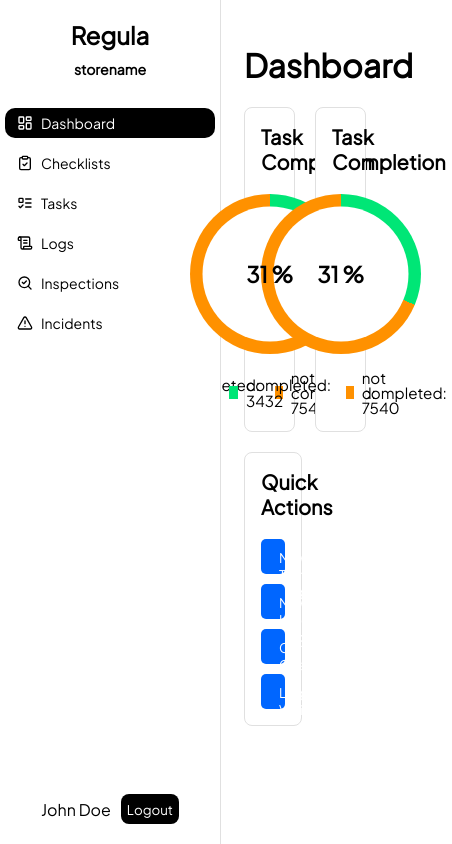
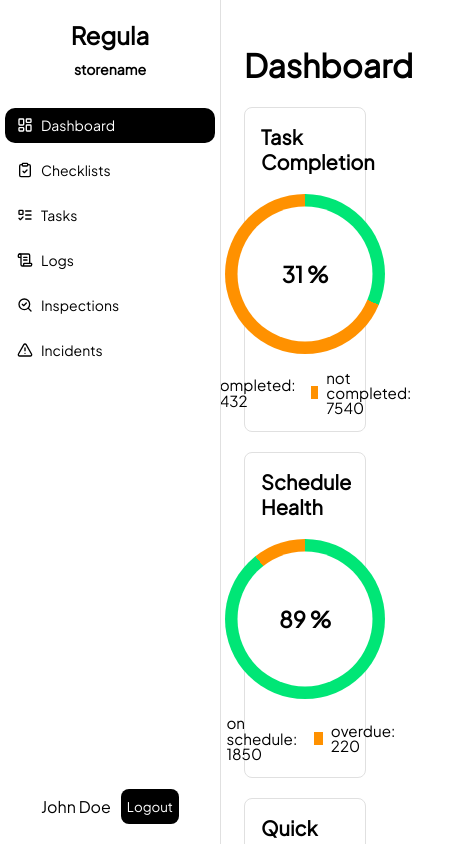
Before and after one commit to siguraso/fullstack-project-v26, a Vue app in the folder frontend/: page / in a window 390 px wide. Shown: the top 844 px of the page, 452 px wide, since content can reach past the window. Built offline with nearby package versions, Linux system fonts and the light colour scheme; the HTML template or start-up script is replaced by a standard one.

Commit message:
added MyTask component and made the dashboard more responsive

```diff
--- a/frontend/src/assets/main.css
+++ b/frontend/src/assets/main.css
@@ -7,11 +7,12 @@
   --bg: #ffffff;
   --primary: #0066ff;
   --primary-hover: rgb(0, 65, 162);
-  --primary-active: rgb(0, 50, 125);
+  --primary-active: rgb(0, 34, 85);
   --secondary: #00e676;
   --tertiary: #ff9100;
   --neutral: #000000;
   --stroke: #e0e0e0;
+  --text-secondary: #727272;
 }
 
 html * {
@@ -35,7 +36,7 @@ input {
 
 button {
   border-radius: 10px;
-  height: 35px;
+  min-height: 35px;
   border: none;
   background-color: var(--primary);
   color: var(--bg);
--- a/frontend/src/views/dashboard/Dashboard.vue
+++ b/frontend/src/views/dashboard/Dashboard.vue
@@ -1,50 +1,224 @@
 <script lang="ts" setup>
+import { ref } from 'vue'
 import Card from '@/components/ui/Card.vue'
 import PieChart from './components/PieChart.vue'
 import QuickActions from './components/QuickActions.vue'
+import MyTasks from './components/MyTasks.vue'
+
+type DashboardState = 'ready' | 'loading' | 'error'
+
+const dashboardState = ref<DashboardState>('ready')
+const hasAssignedTasks = ref(true)
+
+const primaryChart = {
+  greenPiece: 3432,
+  orangePiece: 7540,
+  greenLabel: 'completed',
+  orangeLabel: 'not completed',
+}
+
+const secondaryChart = {
+  greenPiece: 1850,
+  orangePiece: 220,
+  greenLabel: 'on schedule',
+  orangeLabel: 'overdue',
+}
+
+const retryLoad = () => {
+  dashboardState.value = 'ready'
+}
 </script>
 
 <template>
   <h1>Dashboard</h1>
   <div class="dashboard-grid">
-    <Card>
+    <Card class="tile tile-main-chart">
       <template #card-header> Task Completion </template>
 
       <template #card-content>
+        <div v-if="dashboardState === 'loading'" class="placeholder-stack">
+          <div class="placeholder placeholder-circle" />
+          <div class="placeholder placeholder-line" />
+          <div class="placeholder placeholder-line short" />
+        </div>
+
+        <div v-else-if="dashboardState === 'error'" class="tile-state">
+          <p>Could not load chart data.</p>
+          <button class="state-btn" @click="retryLoad">Retry</button>
+        </div>
+
         <PieChart
-          :greenPiece="3432"
-          :orangePiece="7540"
-          :greenLabel="'completed'"
-          :orangeLabel="'not completed'"
+          v-else
+          :greenPiece="primaryChart.greenPiece"
+          :orangePiece="primaryChart.orangePiece"
+          :greenLabel="primaryChart.greenLabel"
+          :orangeLabel="primaryChart.orangeLabel"
         />
       </template>
     </Card>
 
-    <Card>
-      <template #card-header> Task Completion </template>
+    <Card class="tile tile-secondary-chart">
+      <template #card-header> Schedule Health </template>
 
       <template #card-content>
+        <div v-if="dashboardState === 'loading'" class="placeholder-stack">
+          <div class="placeholder placeholder-circle" />
+          <div class="placeholder placeholder-line" />
+        </div>
+
+        <div v-else-if="dashboardState === 'error'" class="tile-state">
+          <p>Could not load schedule data.</p>
+          <button class="state-btn" @click="retryLoad">Retry</button>
+        </div>
+
         <PieChart
-          :greenPiece="3432"
-          :orangePiece="7540"
-          :greenLabel="'completed'"
-          :orangeLabel="'not completed'"
+          v-else
+          :greenPiece="secondaryChart.greenPiece"
+          :orangePiece="secondaryChart.orangePiece"
+          :greenLabel="secondaryChart.greenLabel"
+          :orangeLabel="secondaryChart.orangeLabel"
         />
       </template>
     </Card>
 
-    <QuickActions />
+    <QuickActions class="tile tile-actions" />
+
+    <MyTasks v-if="dashboardState === 'ready' && hasAssignedTasks" class="tile tile-tasks" />
+
+    <Card v-else-if="dashboardState === 'loading'" class="tile tile-tasks">
+      <template #card-header> My Tasks </template>
+
+      <template #card-content>
+        <div class="placeholder-stack">
+          <div class="placeholder placeholder-line" />
+          <div class="placeholder placeholder-line" />
+          <div class="placeholder placeholder-line short" />
+        </div>
+      </template>
+    </Card>
+
+    <Card v-else-if="dashboardState === 'error'" class="tile tile-tasks">
+      <template #card-header> My Tasks </template>
+
+      <template #card-content>
+        <div class="tile-state">
+          <p>Could not load tasks.</p>
+          <button class="state-btn" @click="retryLoad">Retry</button>
+        </div>
+      </template>
+    </Card>
+
+    <Card v-else class="tile tile-tasks">
+      <template #card-header> My Tasks </template>
+
+      <template #card-content>
+        <div class="tile-state">
+          <p>No assigned tasks right now.</p>
+          <p class="state-note">You are all caught up.</p>
+        </div>
+      </template>
+    </Card>
   </div>
 </template>
 
 <style scoped>
 .dashboard-grid {
   display: grid;
-  grid-template-columns: repeat(2, minmax(0, 1fr));
+  grid-template-columns: repeat(12, minmax(0, 1fr));
+  grid-template-areas:
+    'main main main main main main secondary secondary secondary secondary secondary secondary'
+    'actions actions actions actions tasks tasks tasks tasks tasks tasks tasks tasks';
+  align-items: start;
   gap: 20px;
 }
 
-.dashboard-grid > :nth-child(3) {
-  grid-column: 1 / -1;
+.tile {
+  min-width: 0;
+  align-self: start;
+}
+
+.tile-main-chart {
+  grid-area: main;
+}
+
+.tile-secondary-chart {
+  grid-area: secondary;
+}
+
+.tile-actions {
+  grid-area: actions;
+}
+
+.tile-tasks {
+  grid-area: tasks;
+}
+
+.tile-state {
+  display: flex;
+  flex-direction: column;
+  gap: 10px;
+}
+
+.state-note {
+  margin: 0;
+  opacity: 0.75;
+  font-size: 0.95rem;
+}
+
+.state-btn {
+  width: fit-content;
+  border: 1px solid var(--stroke);
+  background: var(--bg);
+  border-radius: 6px;
+  padding: 6px 10px;
+  cursor: pointer;
+}
+
+.placeholder-stack {
+  display: flex;
+  flex-direction: column;
+  gap: 10px;
+}
+
+.placeholder {
+  background: color-mix(in srgb, var(--stroke) 45%, transparent);
+  border-radius: 8px;
+}
+
+.placeholder-circle {
+  width: 160px;
+  height: 160px;
+  border-radius: 999px;
+}
+
+.placeholder-line {
+  width: 100%;
+  max-width: 300px;
+  height: 14px;
+}
+
+.placeholder-line.short {
+  max-width: 180px;
+}
+
+@media (max-width: 1100px) {
+  .dashboard-grid {
+    grid-template-columns: repeat(2, minmax(0, 1fr));
+    grid-template-areas:
+      'main main'
+      'secondary actions'
+      'tasks tasks';
+  }
+}
+
+@media (max-width: 820px) {
+  .dashboard-grid {
+    grid-template-columns: minmax(0, 1fr);
+    grid-template-areas:
+      'main'
+      'secondary'
+      'actions'
+      'tasks';
+  }
 }
 </style>
--- a/frontend/src/views/dashboard/components/QuickActions.vue
+++ b/frontend/src/views/dashboard/components/QuickActions.vue
@@ -2,8 +2,6 @@
 import { ref } from 'vue'
 import Card from '@/components/ui/Card.vue'
 import { ArrowRight, Thermometer, TriangleAlert, ClipboardCheck, BadgeCheck } from '@lucide/vue'
-
-const temperatureInput = ref('')
 
 const quickActions = [
   {
@@ -53,10 +51,6 @@ const quickActions = [
 </template>
 
 <style scoped>
-.quick-actions {
-  width: 20%;
-}
-
 .action-list {
   display: flex;
   flex-direction: column;
```
